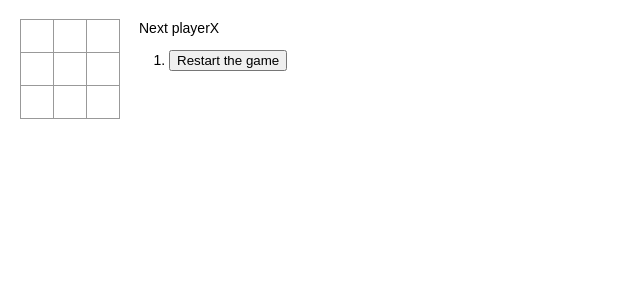
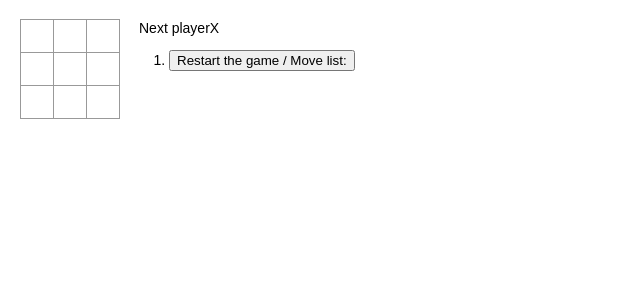
Before and after one commit to Yanir-R/tic-tac-toeReact, a React (Create React App) app: page / in a window 1280 px wide. Shown: the top 300 px of the page, without its empty margins (0-640 px from the left). Built offline with nearby package versions, Linux system fonts and the light colour scheme.

Commit message:
change name

```diff
--- a/src/index.jsx
+++ b/src/index.jsx
@@ -45,7 +45,7 @@ class Game extends React.Component {
     const winner = calculateWinner(current.squares);
 
     const moves = history.map((step, move) => {
-      const desc = move ? 'go to move #' + move : 'Restart the game';
+      const desc = move ? 'go to move #' + move : 'Restart the game / Move list:';
       return (
         <li key={move}>
           <button onClick={() => this.jumpTo(move)}>{desc}</button>
```
Also changed, not shown: 1 other file (tests, documents, lock files or other folders).
